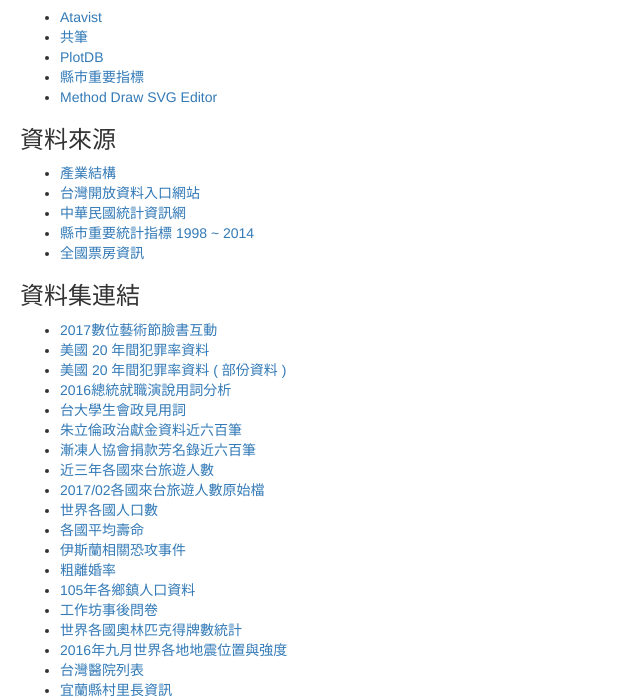
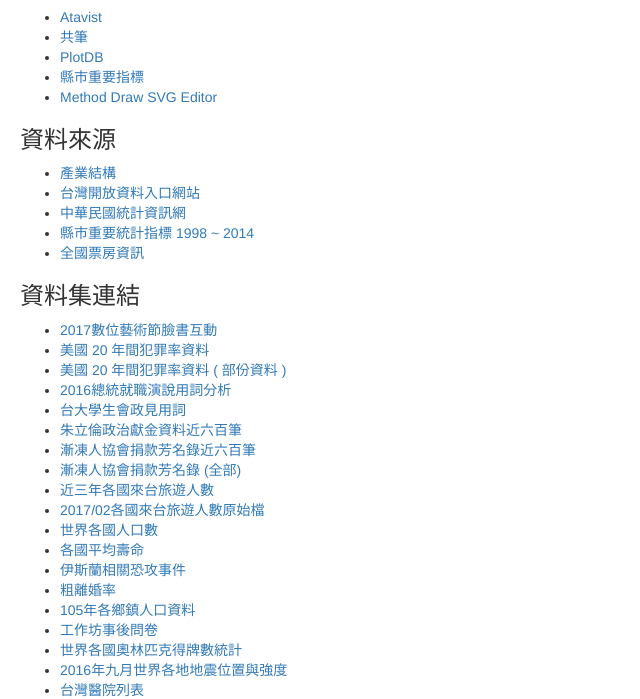
Before and after one commit to zbryikt/viswork, a website: page index.jade in a window 1280 px wide. Shown: the part 109-808 px from the top of the page, without its empty margins (0-640 px from the left). Drawn offline with nearby package versions, Linux system fonts and the light colour scheme; files that its build step writes are made by us from their sources.

Commit message:
add full list

```diff
--- a/index.jade
+++ b/index.jade
@@ -60,6 +60,7 @@
         li: a(href="data/台大學生會.csv") 台大學生會政見用詞
         li: a(href="data/朱立倫政治獻金資料近六百筆.csv") 朱立倫政治獻金資料近六百筆
         li: a(href="data/漸凍人協會捐款芳名錄近六百筆.csv") 漸凍人協會捐款芳名錄近六百筆
+        li: a(href="data/漸凍人協會捐款芳名錄.csv") 漸凍人協會捐款芳名錄 (全部)
         li: a(href="data/各國來台旅遊人數-2016-2014.csv") 近三年各國來台旅遊人數
         li: a(href="data/來台旅遊人數(原始檔).xls") 2017/02各國來台旅遊人數原始檔
         li: a(href="data/world-population.csv") 世界各國人口數
--- a/index.js
+++ b/index.js
@@ -0,0 +1 @@
+undefined
```
Also changed, not shown: index.html.
